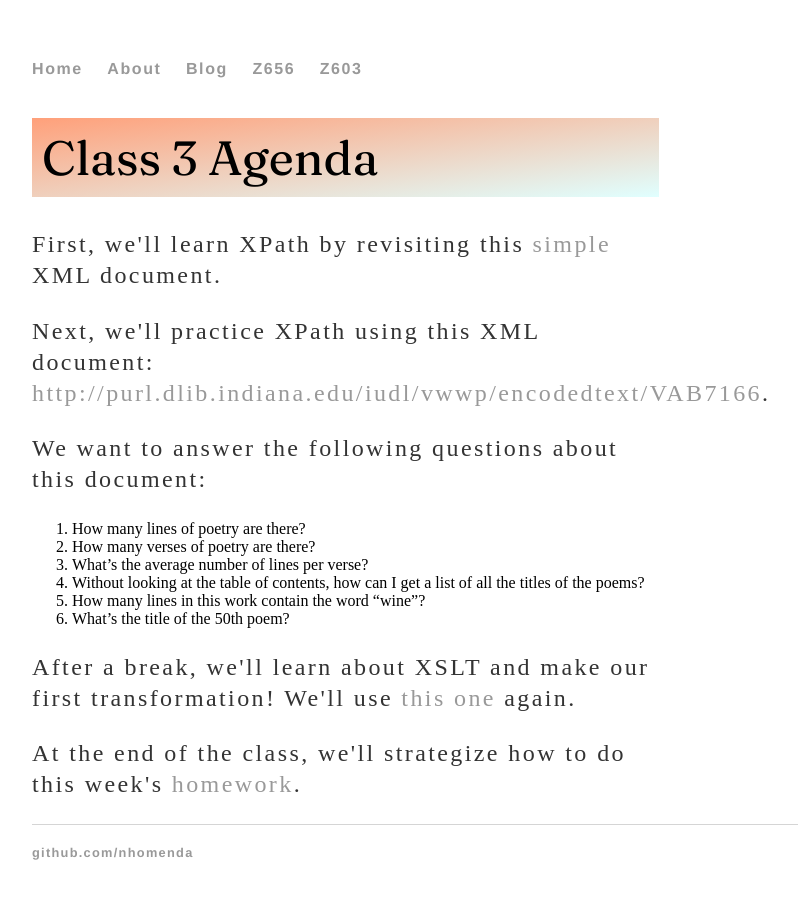
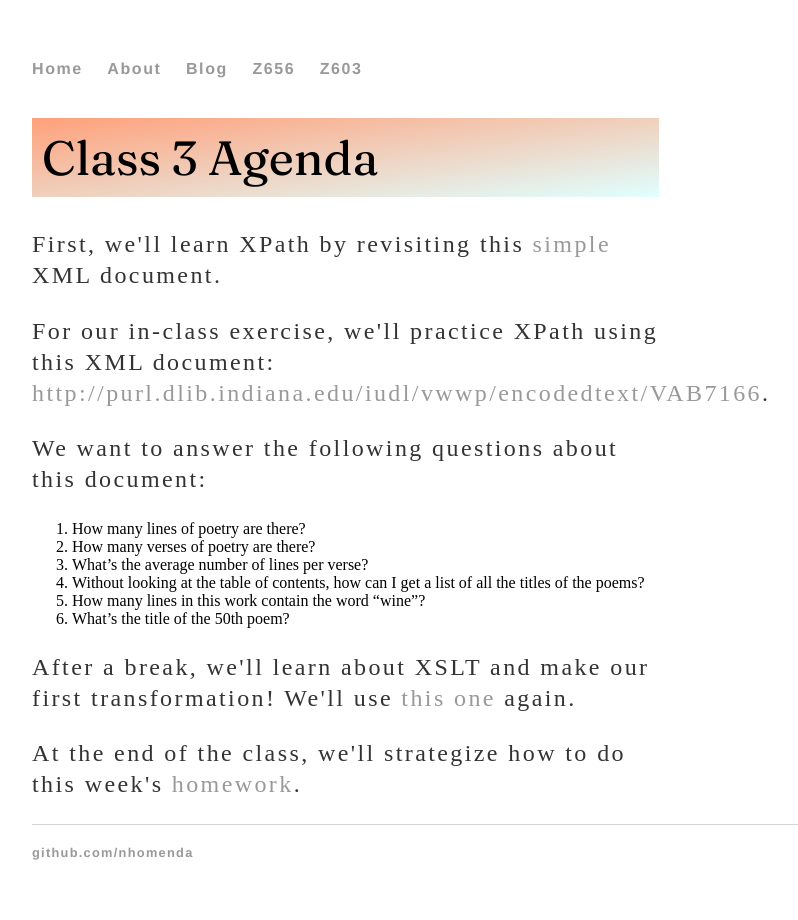
Before and after one commit to nhomenda/nhomenda.github.io, a Jekyll site: the page built from Z603/class3.html, in a window 1280 px wide. Shown: the whole page, without its empty margins (160-958 px from the left). Built offline with Jekyll 4.4.1, drawn with Linux system fonts in a browser that asks for light colours.

Commit message:
Update class3.html

```diff
--- a/Z603/class3.html
+++ b/Z603/class3.html
@@ -7,7 +7,7 @@ date: 2022-01-27
 <h1>{{ page.title }}</h1>
 <div class="blurb">
   <p>First, we'll learn XPath by revisiting this <a href="/Z603/simple.xml">simple</a> XML document.</p>
-  <p>Next, we'll practice XPath using this XML document: <a href="http://purl.dlib.indiana.edu/iudl/vwwp/encodedtext/VAB7166">http://purl.dlib.indiana.edu/iudl/vwwp/encodedtext/VAB7166</a>.</p>
+  <p>For our in-class exercise, we'll practice XPath using this XML document: <a href="http://purl.dlib.indiana.edu/iudl/vwwp/encodedtext/VAB7166">http://purl.dlib.indiana.edu/iudl/vwwp/encodedtext/VAB7166</a>.</p>
   <p>We want to answer the following questions about this document:</p>
   <ol>
   <li>How many lines of poetry are there?</li>
```
